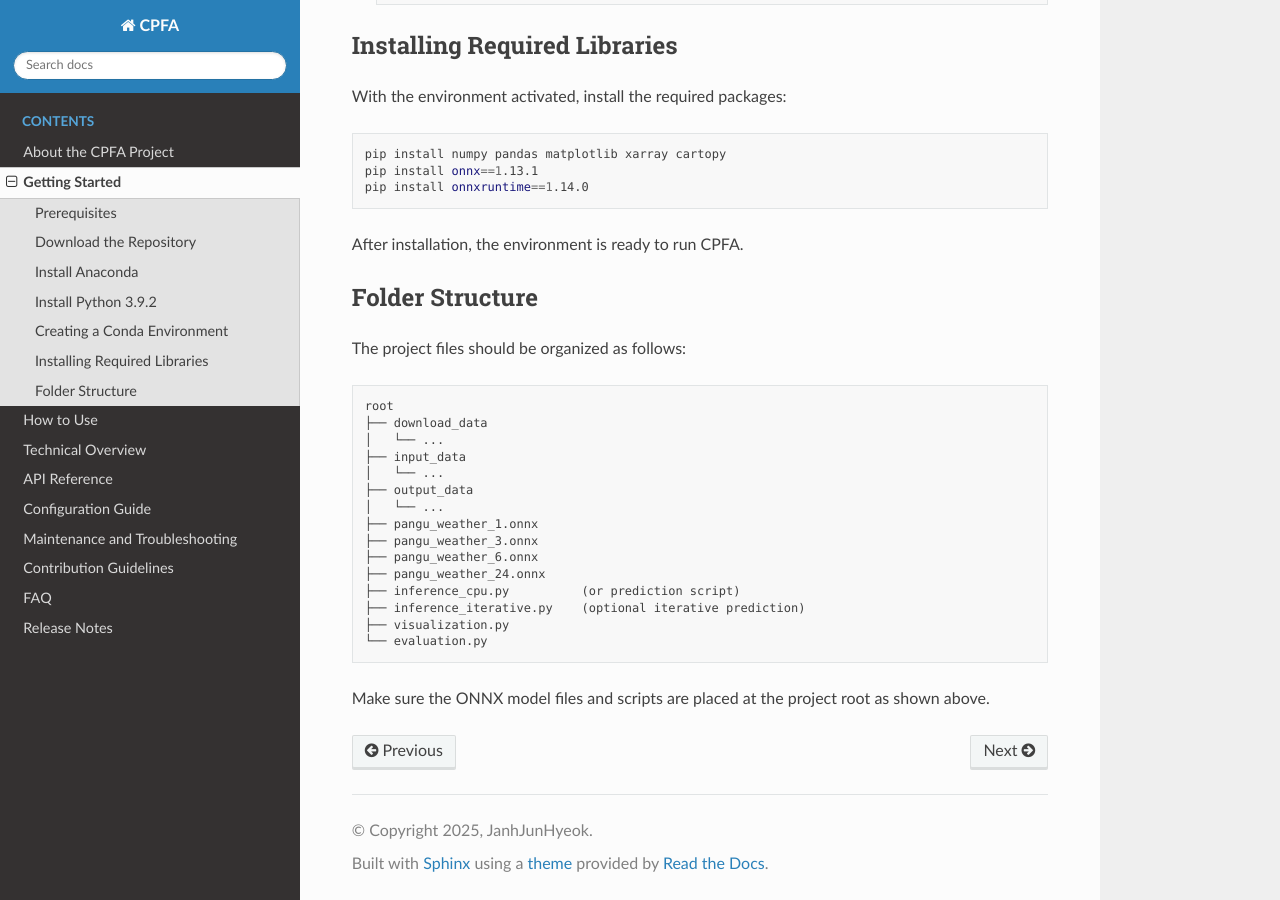
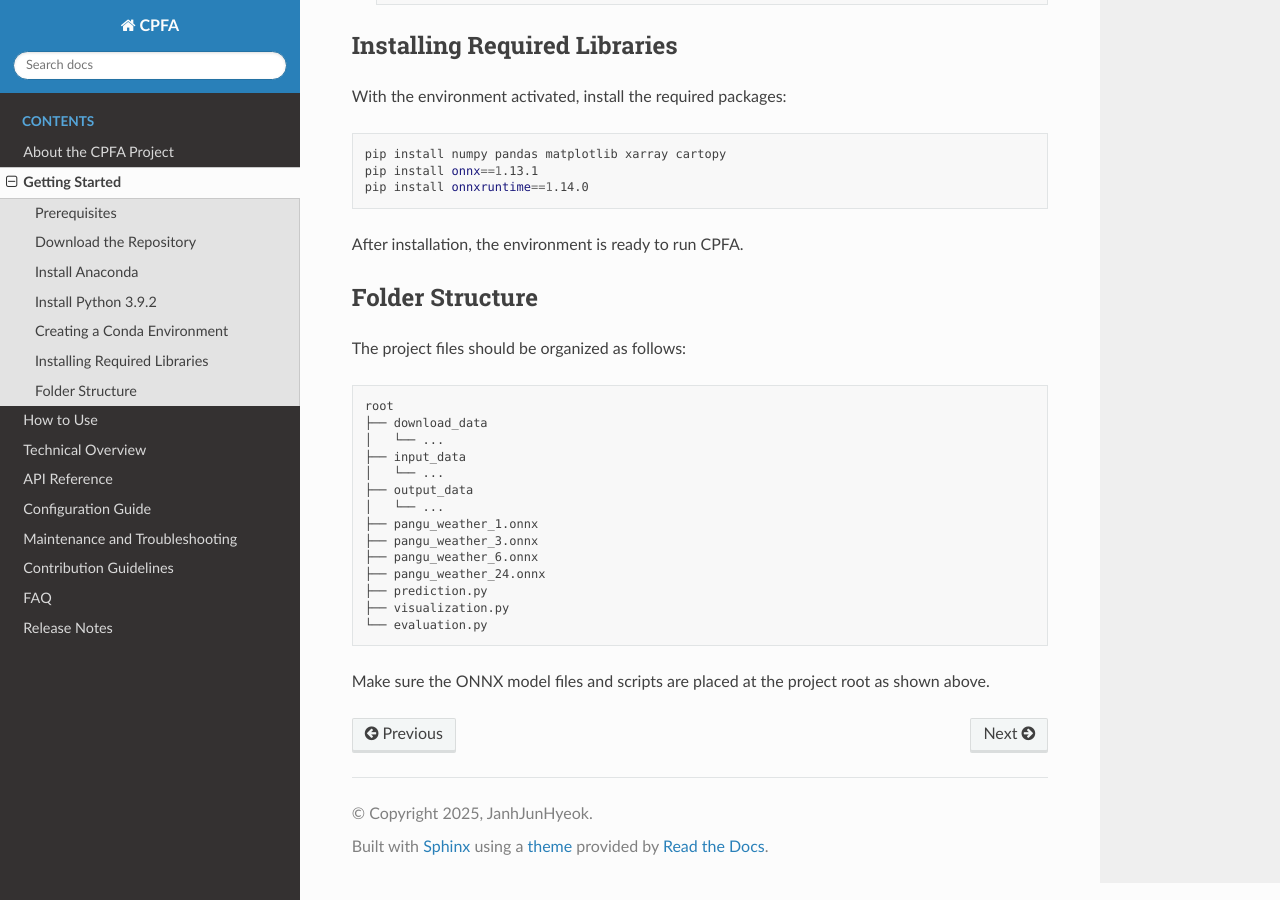
Before and after one commit to hyeok719/CPFA, a Sphinx documentation site: the page built from docs/source/getting_started.rst, in a window 1280 px wide and 900 px high, scrolled down 1564 px. Built offline with Sphinx 7.4.7 and the Read the Docs theme 3.1.0, drawn with Linux system fonts in a browser that asks for light colours.

Commit message:
Update getting_started.rst

```diff
--- a/docs/source/getting_started.rst
+++ b/docs/source/getting_started.rst
@@ -94,8 +94,7 @@ The project files should be organized as follows:
     ├── pangu_weather_3.onnx
     ├── pangu_weather_6.onnx
     ├── pangu_weather_24.onnx
-    ├── inference_cpu.py          (or prediction script)
-    ├── inference_iterative.py    (optional iterative prediction)
+    ├── prediction.py
     ├── visualization.py
     └── evaluation.py
 
```
